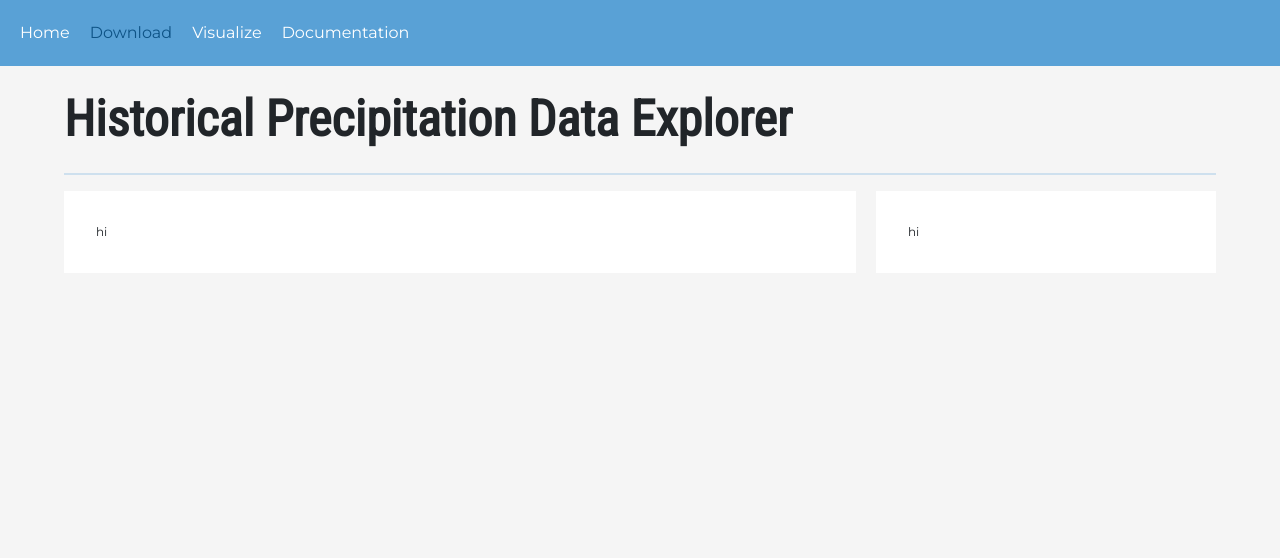
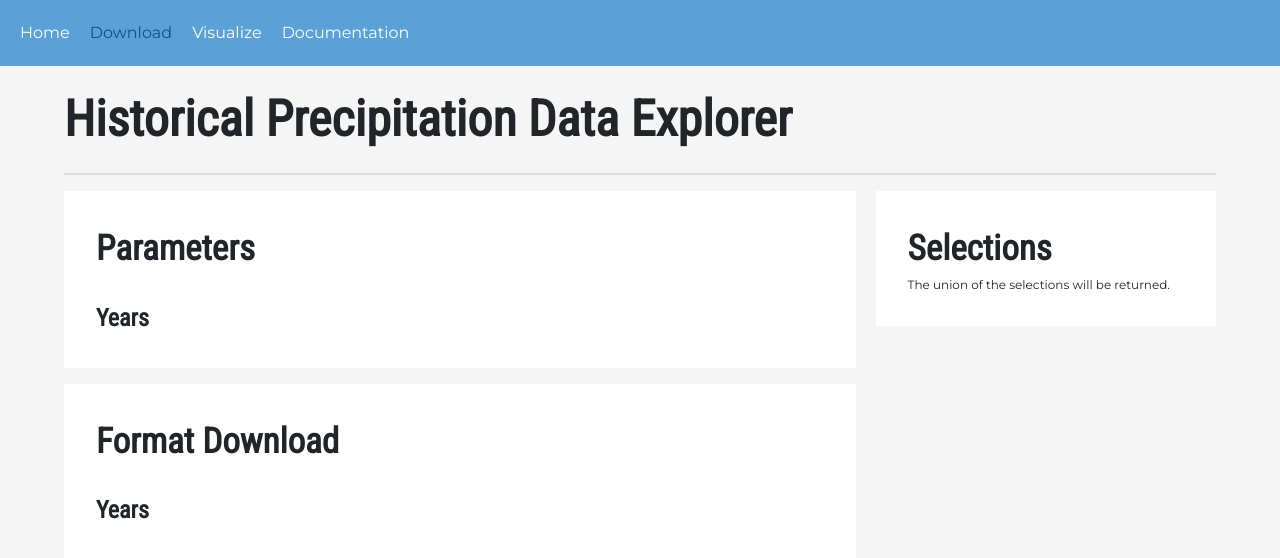
Before and after one commit to coconutcastle/historical-climate-data, a React (Vite) app in the folder frontend/: page /download in a window 1280 px wide. Shown: the top 558 px of the page. Built offline with nearby package versions, Linux system fonts and the light colour scheme.

Commit message:
download page started

```diff
--- a/frontend/package.json
+++ b/frontend/package.json
@@ -14,6 +14,7 @@
     "@mui/material": "^5.10.17",
     "autoprefixer": "^10.4.13",
     "bootstrap": "^5.2.3",
+    "formik": "^2.2.9",
     "isomorphic-fetch": "^3.0.0",
     "postcss": "^8.4.19",
     "postcss-cli": "^10.1.0",
--- a/frontend/src/App.scss
+++ b/frontend/src/App.scss
@@ -60,6 +60,18 @@ hr {
   font-family: "Roboto Condensed";
   font-weight: 700;
   font-size: 50px;
+}
+
+.heading-1 {
+  font-family: "Roboto Condensed";
+  font-weight: 700;
+  font-size: 35px;
+}
+
+.heading-2 {
+  font-family: "Roboto Condensed";
+  font-weight: 700;
+  font-size: 24px;
 }
 
 
@@ -133,8 +145,11 @@ button:hover {
 
 //=================== DOWNLOADS PAGE =========================//
 
+.params-format-wrapper {
+  width: 70%;
+}
+
 .params-section {
-  width: 70%;
   background-color: white;
   padding: 2rem;
   height: 100%;
--- a/frontend/src/App.tsx
+++ b/frontend/src/App.tsx
@@ -31,7 +31,7 @@ const MuiTheme = createTheme({
 });
 
 const LandingPage = React.lazy(() => import('./routes/LandingPage'));
-const DownloadPage = React.lazy(() => import('./routes/DownloadPage'));
+const DownloadPage = React.lazy(() => import('./routes/download/DownloadPage'));
 const VisualizerPage = React.lazy(() => import('./routes/VisualizerPage'));
 const DocumentationPage = React.lazy(() => import('./routes/DocumentationPage'));
 
--- a/frontend/src/routes/DownloadPage.tsx
+++ b/frontend/src/routes/download/DownloadPage.tsx
@@ -1,3 +1,6 @@
+import { ParamsSection } from "./ParamsSection"
+import { SelectionSection } from "./SelectionSection";
+import { FormatSection } from "./FormatSection";
 
 export default function DownloadPage() {
   return (
@@ -7,12 +10,12 @@ export default function DownloadPage() {
       </div>
       <hr style={{ width: "100%" }} />
       <div className="d-flex flex-row align-items-start">
-        <div className='params-section'>
-          hi
+        <div className='params-format-wrapper'>
+          <ParamsSection />
+          <FormatSection />
         </div>
-        <div className='selection-section'>
-          hi
-        </div>
+
+        <SelectionSection />
       </div>
     </div>
   )
--- /dev/null
+++ b/frontend/src/routes/download/FormatSection.tsx
@@ -0,0 +1,14 @@
+import { Field, Form, Formik, ErrorMessage } from 'formik';
+
+export const FormatSection = () => {
+  return (
+    <div className="params-section mt-3">
+      <div className="heading-1 mb-4">
+        Format Download
+      </div>
+      <div className="heading-2">
+        Years
+      </div>
+    </div>
+  )
+}
--- /dev/null
+++ b/frontend/src/routes/download/ParamsSection.tsx
@@ -0,0 +1,27 @@
+import { Field, Form, Formik, ErrorMessage } from 'formik';
+import { Months, Range, DataTypes } from '../../common/download.interface';
+
+interface ParamsFields {
+  years: Range[];
+  months: Months[];
+  countries: string[];
+  regions: string[];
+  latitude: Range[];
+  longitude: Range[];
+  elevation: Range[];
+  station: string[];
+  dataTypes: DataTypes[];
+}
+
+export const ParamsSection = () => {
+  return (
+    <div className="params-section">
+      <div className="heading-1 mb-4">
+        Parameters
+      </div>
+      <div className="heading-2">
+        Years
+      </div>
+    </div>
+  )
+}
--- /dev/null
+++ b/frontend/src/routes/download/SelectionSection.tsx
@@ -0,0 +1,13 @@
+
+export const SelectionSection = () => {
+  return (
+    <div className="selection-section">
+      <div className="heading-1">
+        Selections
+      </div>
+      <div>
+        The union of the selections will be returned.
+      </div>
+    </div>
+  )
+}
```
Also changed, not shown: frontend/src/common/download.interface.ts (added, +22 -0 lines), 1 other file (tests, documents, lock files or other folders).
